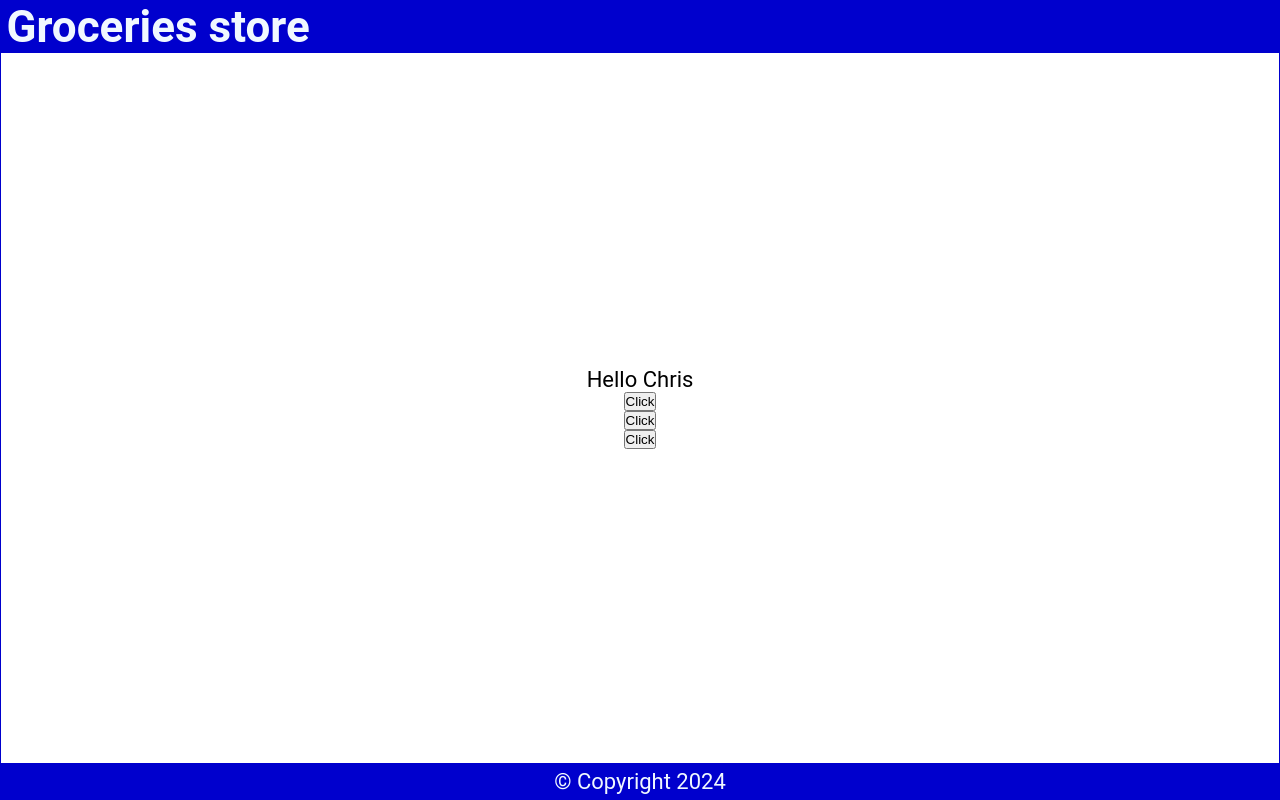
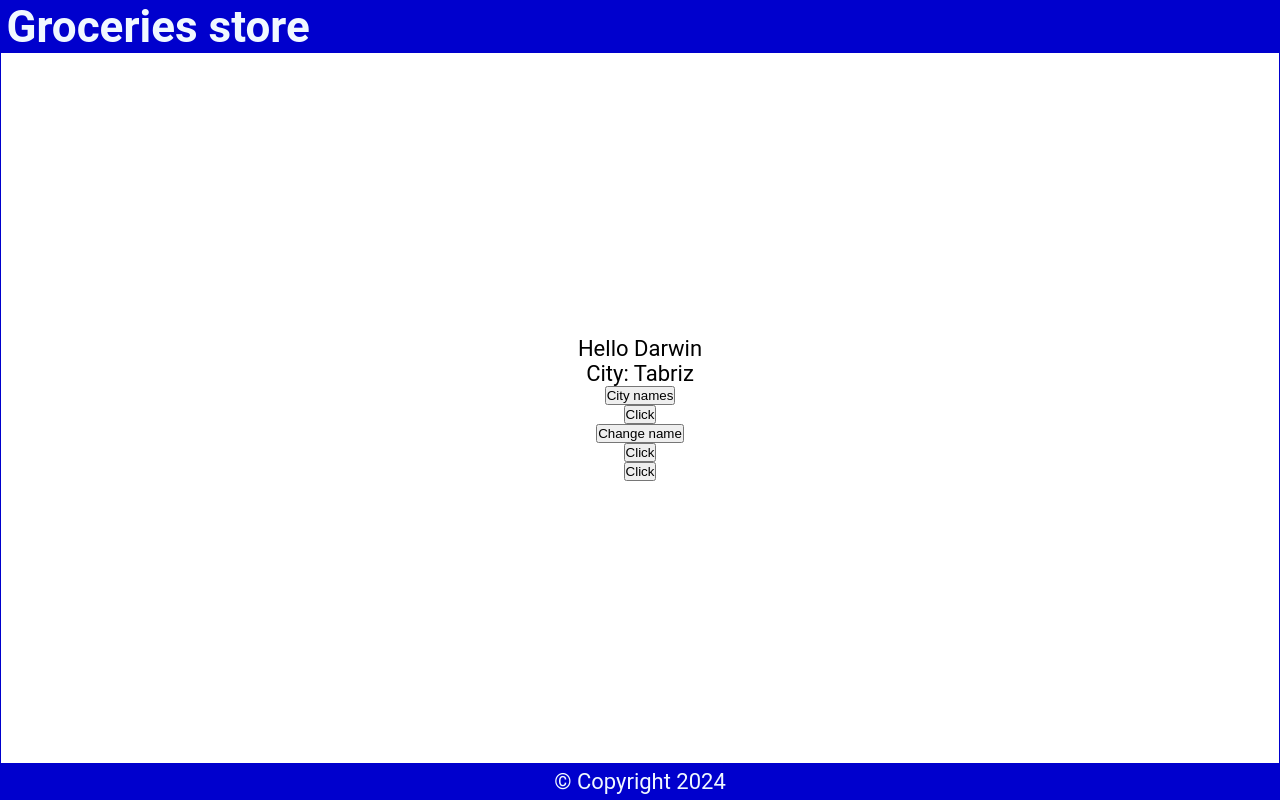
Before and after one commit to A108II/REACT-PROJECT, a React (Create React App) app: page / in a window 1280 px wide. Built offline with nearby package versions, Linux system fonts and the light colour scheme.

Commit message:
adding useState hook

```diff
--- a/src/content.js
+++ b/src/content.js
@@ -1,13 +1,30 @@
+
+import { useState } from "react";
 const Content = () => {
+  // name = current state
+  // setName = updated state
+  // useState('Darwin) = default state
+ const [name, setName] = useState('Darwin');
+ const [count, setcount] = useState(0);
+ const [cityName, setCityName] = useState('Tabriz');
+
+ const handleCityNames = () => {
+  const cities = ['Tabriz', 'Tehran', 'Masal', 'Urmiyah'];
+  const index = Math.floor(Math.random() * 4)
+  setCityName(cities[index]);
+ }
   const handleRandomNames = () => {
     const name = ['Jamie', 'Dwayne', 'Chris'];
     const int = Math.floor(Math.random() * 3);
-    return name[int];
+    setName(name[int]);
   }
 
+  // setCount is asynchronous so logging the value of count happens before the update that's why we first see 0 value in terminal when clicking
   const handleClick = () => {
-    console.log('You clicked it');
+    setcount(count + 1);
+    console.log(count);
   }
+
   const handleClick2 = (name) => {
     console.log(`${name} was clicked`);
   }
@@ -17,14 +34,20 @@ const Content = () => {
 
   return (
     <main>
-      <p onDoubleClick={handleClick}>
-        Hello {handleRandomNames()}
+      <p>
+        Hello {name}
+      </p>
+
+      <p>
+        City: {cityName}
       </p>
       {/*
       - If we put the operators (), the function gets called immediately without clicking the button
       - Anonymous function () => {} only gets called after the onclick and function inside which is handleClick2('Hulk')immediately gets called.
       */}
+      <button onClick={handleCityNames}>City names</button>
       <button onClick={handleClick}>Click</button>
+      <button onClick={handleRandomNames}>Change name</button>
       <button onClick={() => handleClick2('Hulk')}>Click</button>
       {/* Acceessing event object when clicking event */}
       <button onClick={(e) => handleClick3(e)}>Click</button>
```
